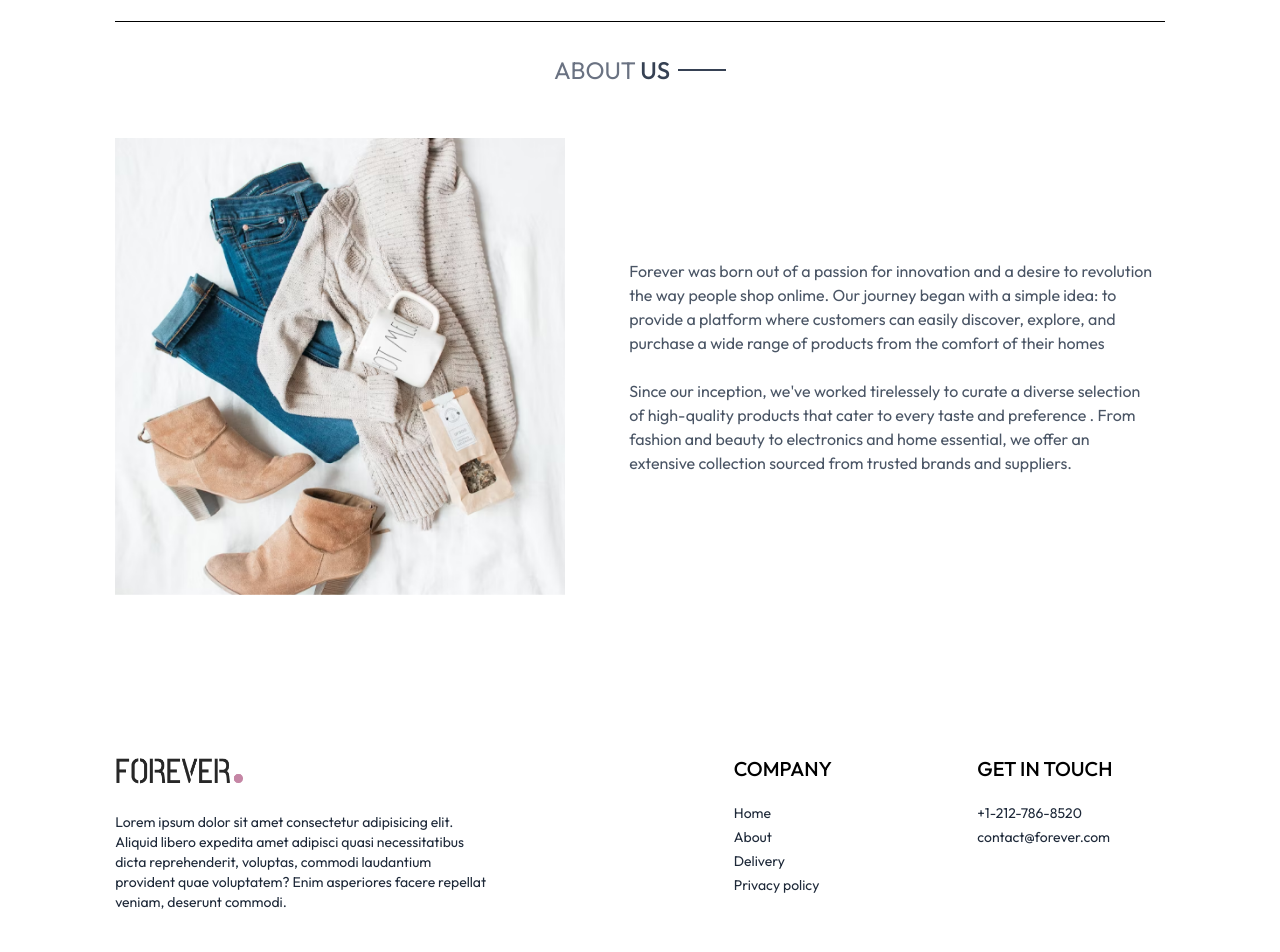
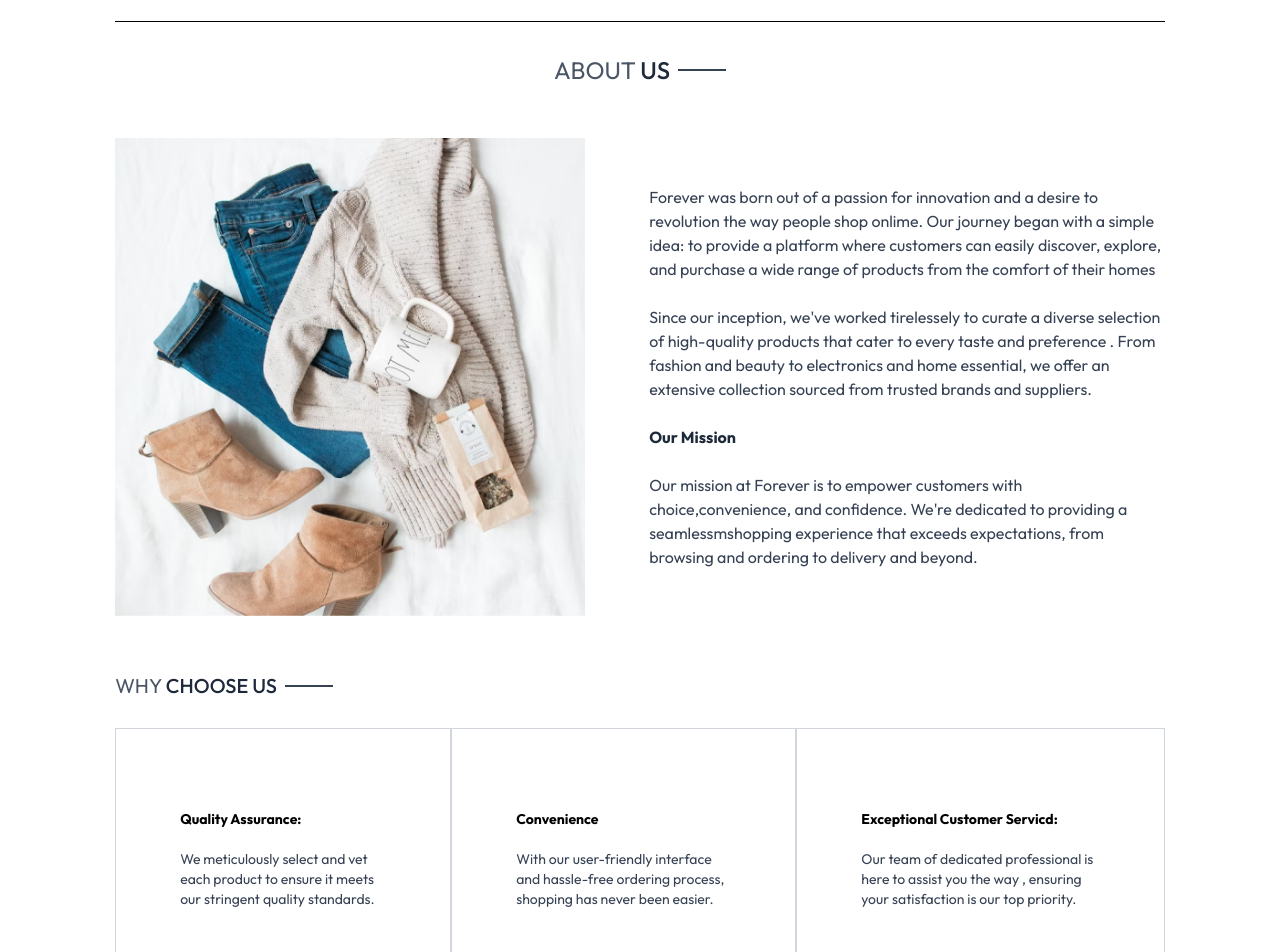
Before and after one commit to Yashwantsahu9907/Ecommerce-website, a React (Vite) app in the folder frontend/: page /about in a window 1280 px wide. Shown: the part 60-1012 px from the top of the page. Built offline with nearby package versions, Linux system fonts and the light colour scheme.

Commit message:
complete about page

```diff
--- a/frontend/src/components/SearchBar.jsx
+++ b/frontend/src/components/SearchBar.jsx
@@ -14,7 +14,7 @@
       setVisible(true);
 
     }
- else{
+    else {
       setVisible(false)
     }
 
@@ -23,11 +23,11 @@
   return showSearch && visible ? (
     <div className='border-t border-b border-gray-200 opacity-60 bg-gray-50 text-center'>
       <div className='inline-flex items-center justify-center border border-gray-400 px-5 py-2 my-5 mx-3 rounded-full w-3/4 sm:w-1/2'>
-        <input value={search} onChange={(e)=> setSearch(e.target.value)} className='flex-1 outline-none bg-inherit text-sm' type="text" placeholder=';Search' />
+        <input value={search} onChange={(e) => setSearch(e.target.value)} className='flex-1 outline-none bg-inherit text-sm' type="text" placeholder=';Search' />
         <img className='w-4' src={assets.search_icon} alt="" />
       </div>
 
-<img onClick={()=>setShowSearch(false)} className='inline w-3 cursor-pointer' src={assets.cross_icon} alt="" />
+      <img onClick={() => setShowSearch(false)} className='inline w-3 cursor-pointer' src={assets.cross_icon} alt="" />
 
     </div>
   ) : null
--- a/frontend/src/components/Title.jsx
+++ b/frontend/src/components/Title.jsx
@@ -3,7 +3,7 @@
 const Title = ({text1,text2}) => {
   return (
     <div className='inline-flex gap-2 items-center mb-3'>
-        <p className='text-gray-500' >{text1} <span className='text-gray-700 font-medium'>{text2}</span></p>
+        <p className='text-gray-600' >{text1} <span className='text-gray-800 font-medium'>{text2}</span></p>
         <p className='w-8 sm:w-12 h-[1px] sm:h-[2px] bg-gray-700' ></p>
 
     </div>
--- a/frontend/src/pages/About.jsx
+++ b/frontend/src/pages/About.jsx
@@ -1,6 +1,7 @@
 import React from 'react'
 import Title from '../components/Title'
 import { assets } from '../assets/assets'
+import NewsletterBox from '../components/NewsletterBox'
 
 
 const About = () => {
@@ -10,13 +11,38 @@
         <Title text1={'ABOUT'} text2={'US'} />
       </div>
       <div className='my-10 flex flex-col md:flex-row gap-16'>
-        <img className='w-full md:max-w-[450px]' src={assets.about_img} alt="" />
-        <div className='flex flex-col  justify-center gap-6 md:w-2/4 text-gray-600'>
+        <img className='w-full md:max-w-[470px]' src={assets.about_img} alt="" />
+        <div className='flex flex-col  justify-center gap-6 md:w-2/4 text-gray-700'>
           <p>Forever was born out of a passion for innovation and a desire to revolution  the way people shop onlime. Our journey began with a simple idea: to provide a platform where customers can easily discover, explore, and purchase a wide range of products from the  comfort of their homes</p>
           <p>Since our inception, we've worked tirelessely to curate a diverse  selection of high-quality  products that cater to every taste and preference . From fashion and beauty to electronics and home essential, we offer an extensive collection sourced from trusted brands and suppliers.</p>
+          <b className='text-gray-800'>Our Mission</b>
+          <p>Our mission at Forever is to empower customers with choice,convenience, and confidence. We're dedicated to providing a seamlessmshopping experience that exceeds expectations, from browsing and ordering to delivery and beyond.</p>
+
+        </div>
+
+      </div>
+      <div className='text-xl py-4'>
+        <Title text1={'WHY'} text2={'CHOOSE US'} />
+      </div>
+
+      <div className='flex flex-col md:flex-row text-sm mb-20'>
+        <div className='border border-gray-300 px-10 md:px-16 py-8 sm:py-20 flex flex-col gap-5'>
+          <b>Quality Assurance:</b>
+          <p className='text-gray-700'>We meticulously select and vet each product to ensure it meets our stringent quality standards.</p>
+        </div>
+
+        <div className='border border-gray-300 px-10 md:px-16 py-8 sm:py-20 flex flex-col gap-5'>
+          <b>Convenience</b>
+          <p className='text-gray-700'>With our user-friendly interface and hassle-free ordering process, shopping has never been easier.</p>
+        </div>
+
+        <div className='border border-gray-300 px-10 md:px-16 py-8 sm:py-20 flex flex-col gap-5'>
+          <b>Exceptional Customer Servicd:</b>
+          <p className='text-gray-700'>Our team of dedicated professional is here to assist you the way , ensuring your satisfaction is our top priority.</p>
         </div>
       </div>
 
+      <NewsletterBox />
     </div>
   )
 }
```
Lines whose indentation alone changed are shown as unchanged.
